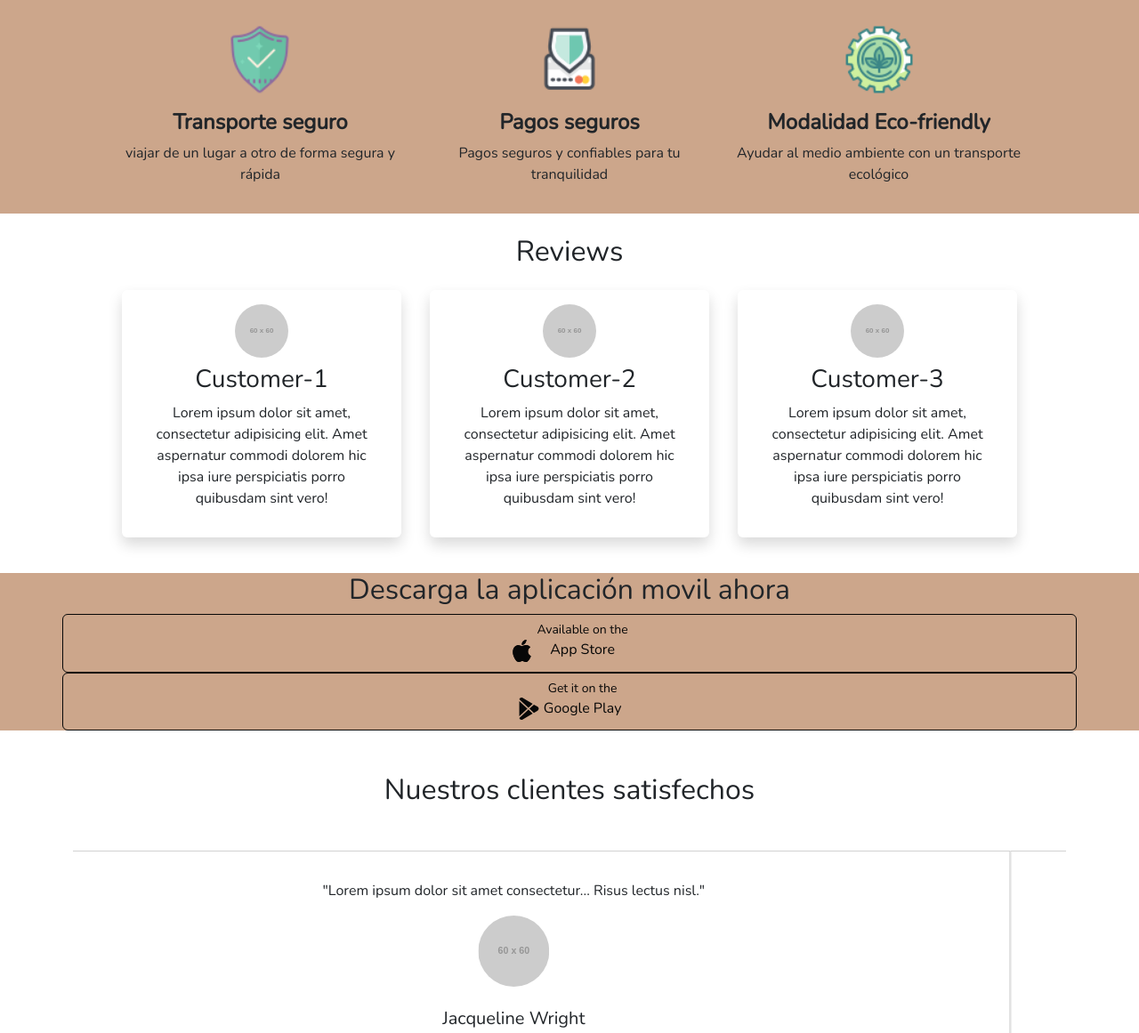
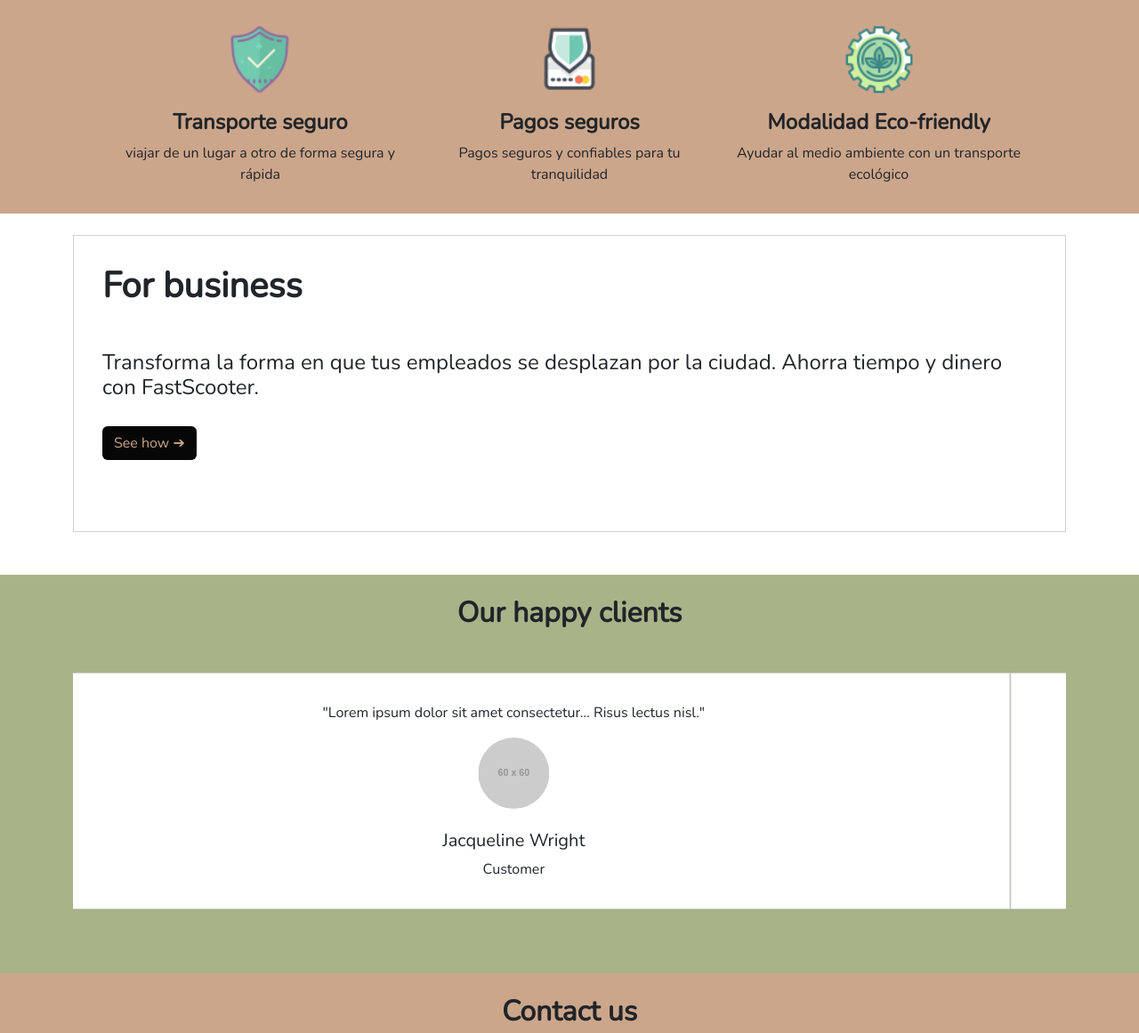
Before and after one commit to Apps-Web-SI730/goSteel-LandingPage, a website: page src/index.html in a window 1280 px wide. Shown: the part 772-1933 px from the top of the page at 89% size. Drawn offline with nearby package versions, Linux system fonts and the light colour scheme; placeholder pictures from the web are drawn by us.

Commit message:
fix: edit reviews (body)

```diff
--- a/src/index.html
+++ b/src/index.html
@@ -72,7 +72,8 @@
 
                                 <br><br>
                                 <a class="btn bg-dark text-light" href="#"> Sing up now! </a>
-                                <a class="btn btn-outline-primary mx-3" href="#"> Download the app </a>
+
+                                <a class="btn btn-outline-primary m-auto" href="#"> Download the app </a>
                             </h4>
                         </div>
 
@@ -133,109 +134,30 @@
         </div>
     </section>
 
-    <section id="reviews">
-        <div class="p-4">
-            <h2 class="text-center">Reviews</h2>
+    <br>
 
-            <div class="row justify-content-center">
-                <div class="col-md-3 col-sm-5 shadow rounded p-3 m-3">
-                    <div class="container">
-                        <img class="rounded-circle img mx-auto d-block" src="https://placehold.co/60" alt="customer" width="60" height="60"/>
-
-                        <h3 class="text-center my-2">Customer-1</h3>
-
-                        <p class="text-center">
-                            Lorem ipsum dolor sit amet, consectetur adipisicing elit. Amet aspernatur commodi dolorem hic ipsa iure perspiciatis porro quibusdam sint vero!
-                        </p>
-                    </div>
-                </div>
-
-                <div class="col-md-3 col-sm-5 shadow rounded p-3 m-3">
-                    <div class="container">
-                        <img class="rounded-circle img mx-auto d-block" src="https://placehold.co/60" alt="customer" width="60" height="60"/>
-
-                        <h3 class="text-center my-2">Customer-2</h3>
-
-                        <p class="text-center">
-                            Lorem ipsum dolor sit amet, consectetur adipisicing elit. Amet aspernatur commodi dolorem hic ipsa iure perspiciatis porro quibusdam sint vero!
-                        </p>
-                    </div>
-                </div>
-
-                <div class="col-md-3 col-sm-5 shadow rounded p-3 m-3">
-                    <div class="container">
-                        <img class="rounded-circle img mx-auto d-block" src="https://placehold.co/60" alt="customer" width="60" height="60"/>
-
-                        <h3 class="text-center my-2">Customer-3</h3>
-
-                        <p class="text-center">
-                            Lorem ipsum dolor sit amet, consectetur adipisicing elit. Amet aspernatur commodi dolorem hic ipsa iure perspiciatis porro quibusdam sint vero!
-                        </p>
+    <section id="clients" class="mb-5">
+        <div class="container">
+            <div class="card-group">
+                <div class="card">
+                    <div class="card-body">
+                        <h1 class="card-title text-left " > <strong> For business </strong> <br></h1>
+                        <div class="card-text my-5">
+                            <h4>
+                                Transforma la forma en que tus empleados se desplazan por la ciudad. Ahorra tiempo y dinero con FastScooter.
+                                <br><br>
+                                <a class="btn bg-dark text-light" href="#"> See how ➔</a>
+                            </h4>
+                        </div>
                     </div>
                 </div>
             </div>
         </div>
     </section>
 
-    <section id="download" class="mb-5 bg-light">
-        <h2 class="text-center">Descarga la aplicación movil ahora</h2>
-
-        <div class="container">
-            <div class="row">
-                <button class="btn btn-outline-dark btn-icon-text">
-                    <i class="">
-                        <svg
-                                xmlns="http://www.w3.org/2000/svg"
-                                width="25"
-                                height="35"
-                                fill="currentColor"
-                                class="bi bi-apple"
-                                viewBox="0 0 16 16"
-                        >
-                            <path
-                                    d="M11.182.008C11.148-.03 9.923.023 8.857 1.18c-1.066 1.156-.902 2.482-.878 2.516.024.034 1.52.087 2.475-1.258.955-1.345.762-2.391.728-2.43Zm3.314 11.733c-.048-.096-2.325-1.234-2.113-3.422.212-2.189 1.675-2.789 1.698-2.854.023-.065-.597-.79-1.254-1.157a3.692 3.692 0 0 0-1.563-.434c-.108-.003-.483-.095-1.254.116-.508.139-1.653.589-1.968.607-.316.018-1.256-.522-2.267-.665-.647-.125-1.333.131-1.824.328-.49.196-1.422.754-2.074 2.237-.652 1.482-.311 3.83-.067 4.56.244.729.625 1.924 1.273 2.796.576.984 1.34 1.667 1.659 1.899.319.232 1.219.386 1.843.067.502-.308 1.408-.485 1.766-.472.357.013 1.061.154 1.782.539.571.197 1.111.115 1.652-.105.541-.221 1.324-1.059 2.238-2.758.347-.79.505-1.217.473-1.282Z"
-                            />
-                            <path
-                                    d="M11.182.008C11.148-.03 9.923.023 8.857 1.18c-1.066 1.156-.902 2.482-.878 2.516.024.034 1.52.087 2.475-1.258.955-1.345.762-2.391.728-2.43Zm3.314 11.733c-.048-.096-2.325-1.234-2.113-3.422.212-2.189 1.675-2.789 1.698-2.854.023-.065-.597-.79-1.254-1.157a3.692 3.692 0 0 0-1.563-.434c-.108-.003-.483-.095-1.254.116-.508.139-1.653.589-1.968.607-.316.018-1.256-.522-2.267-.665-.647-.125-1.333.131-1.824.328-.49.196-1.422.754-2.074 2.237-.652 1.482-.311 3.83-.067 4.56.244.729.625 1.924 1.273 2.796.576.984 1.34 1.667 1.659 1.899.319.232 1.219.386 1.843.067.502-.308 1.408-.485 1.766-.472.357.013 1.061.154 1.782.539.571.197 1.111.115 1.652-.105.541-.221 1.324-1.059 2.238-2.758.347-.79.505-1.217.473-1.282Z"
-                            />
-                        </svg>
-                    </i>
-
-                    <span class="text-center d-inline-block text-right">
-                                    <small class="font-weight-light d-block">Available on the</small>
-                                    App Store
-                            </span>
-                </button>
-
-                <button class="col btn btn-outline-dark btn-icon-text">
-                    <i class=""
-                    >
-                        <svg
-                                xmlns="http://www.w3.org/2000/svg"
-                                width="25"
-                                height="35"
-                                fill="currentColor"
-                                class="bi bi-google-play"
-                                viewBox="0 0 16 16"
-                        >
-                            <path
-                                    d="M14.222 9.374c1.037-.61 1.037-2.137 0-2.748L11.528 5.04 8.32 8l3.207 2.96 2.694-1.586Zm-3.595 2.116L7.583 8.68 1.03 14.73c.201 1.029 1.36 1.61 2.303 1.055l7.294-4.295ZM1 13.396V2.603L6.846 8 1 13.396ZM1.03 1.27l6.553 6.05 3.044-2.81L3.333.215C2.39-.341 1.231.24 1.03 1.27Z"
-                            />
-                        </svg
-                        >
-                    </i>
-
-                    <span class="d-inline-block text-left">
-                                <small class="font-weight-light d-block">Get it on the</small>
-                                Google Play
-                        </span>
-                </button>
-            </div>
-        </div>
-    </section>
-
-    <section id="clients" class="mb-5">
-        <h2 class="text-center">Nuestros clientes satisfechos</h2>
+    <section id="clients" class="mb-5 bg-secondary">
+        <br>
+        <h2 class="text-center"><strong> Our happy clients</strong></h2>
 
         <div class="container my-5">
             <div id="testimonialCarousel" class="carousel slide" data-bs-ride="carousel">
@@ -274,10 +196,13 @@
                 </button>
             </div>
         </div>
+        <br
     </section>
 
+
     <section id="contact" class="bg-light">
-        <h2 class="text-center">Contactanos</h2>
+        <br>
+        <h2 class="text-center"><strong> Contact us</strong></h2>
 
         <div class="container py-5">
             <div class="row">
@@ -327,12 +252,74 @@
         </div>
     </section>
 
+    <section id="download" class="mb-5 bg-secondary">
+        <br><br>
+        <h2 class="text-center"><strong> Download FastScooter app now!</strong></h2>
+        <br><br>
+        <div class="container">
+            <div class="row">
+            <div class="col-md-6 text-center" >
+                <div class="d-flex justify-content-center">
+                <button class="btn btn-outline-dark btn-icon-text d-flex align-items-center  mb-3">
+                    <i class="bi bi-apple">
+                        <svg
+                                xmlns="http://www.w3.org/2000/svg"
+                                width="25"
+                                height="35"
+                                fill="currentColor"
+                                class="bi bi-apple"
+                                viewBox="0 0 16 16"
+                        >
+                            <path
+                                    d="M11.182.008C11.148-.03 9.923.023 8.857 1.18c-1.066 1.156-.902 2.482-.878 2.516.024.034 1.52.087 2.475-1.258.955-1.345.762-2.391.728-2.43Zm3.314 11.733c-.048-.096-2.325-1.234-2.113-3.422.212-2.189 1.675-2.789 1.698-2.854.023-.065-.597-.79-1.254-1.157a3.692 3.692 0 0 0-1.563-.434c-.108-.003-.483-.095-1.254.116-.508.139-1.653.589-1.968.607-.316.018-1.256-.522-2.267-.665-.647-.125-1.333.131-1.824.328-.49.196-1.422.754-2.074 2.237-.652 1.482-.311 3.83-.067 4.56.244.729.625 1.924 1.273 2.796.576.984 1.34 1.667 1.659 1.899.319.232 1.219.386 1.843.067.502-.308 1.408-.485 1.766-.472.357.013 1.061.154 1.782.539.571.197 1.111.115 1.652-.105.541-.221 1.324-1.059 2.238-2.758.347-.79.505-1.217.473-1.282Z"
+                            />
+                            <path
+                                    d="M11.182.008C11.148-.03 9.923.023 8.857 1.18c-1.066 1.156-.902 2.482-.878 2.516.024.034 1.52.087 2.475-1.258.955-1.345.762-2.391.728-2.43Zm3.314 11.733c-.048-.096-2.325-1.234-2.113-3.422.212-2.189 1.675-2.789 1.698-2.854.023-.065-.597-.79-1.254-1.157a3.692 3.692 0 0 0-1.563-.434c-.108-.003-.483-.095-1.254.116-.508.139-1.653.589-1.968.607-.316.018-1.256-.522-2.267-.665-.647-.125-1.333.131-1.824.328-.49.196-1.422.754-2.074 2.237-.652 1.482-.311 3.83-.067 4.56.244.729.625 1.924 1.273 2.796.576.984 1.34 1.667 1.659 1.899.319.232 1.219.386 1.843.067.502-.308 1.408-.485 1.766-.472.357.013 1.061.154 1.782.539.571.197 1.111.115 1.652-.105.541-.221 1.324-1.059 2.238-2.758.347-.79.505-1.217.473-1.282Z"
+                            />
+                        </svg>
+                    </i>
+
+                    <span class="ml-2">
+                                    <small class="font-weight-light d-block ">Available on the</small>
+                                    App Store
+                            </span>
+                </button>
+                </div>
+                <div class="col-md-6 text-center">
+                    <div class="d-flex justify-content-center">
+                <button class="btn btn-outline-dark btn-icon-text d-flex align-items-center justify-content-center mb-3">
+                    <i class="bi bi-google-play">
+                    <svg
+                                xmlns="http://www.w3.org/2000/svg"
+                                width="25"
+                                height="35"
+                                fill="currentColor"
+                                class="bi bi-google-play"
+                                viewBox="0 0 16 16"
+                        >
+                            <path
+                                    d="M14.222 9.374c1.037-.61 1.037-2.137 0-2.748L11.528 5.04 8.32 8l3.207 2.96 2.694-1.586Zm-3.595 2.116L7.583 8.68 1.03 14.73c.201 1.029 1.36 1.61 2.303 1.055l7.294-4.295ZM1 13.396V2.603L6.846 8 1 13.396ZM1.03 1.27l6.553 6.05 3.044-2.81L3.333.215C2.39-.341 1.231.24 1.03 1.27Z"
+                            />
+                        </svg>
+                    </i>
+                        <span class="ml-2">
+                                <small class="font-weight-light d-block text-center">Get it on the</small>
+                                Google Play
+                        </span>
+
+                </button>
+                <br><br>
+                </div>
+            </div>
+            </div>
+        </div>
+    </section>
+
     <div class="container">
         <footer class="d-flex flex-wrap justify-content-between align-items-center py-3 my-4 border-top">
             <div class="col d-flex align-items-center">
-                <img src="https://placehold.co/20" class="me-1" alt="logo" height="20"/>
 
-                <span class="text-muted">&copy; 2024 Go Steel</span>
+                <span class="text-muted">&copy; 2024 FastScooter, C.O. Go Steel</span>
             </div>
 
             <ul class="nav col justify-content-end list-unstyled d-flex">
@@ -350,8 +337,7 @@
                             <path
                                     d="M5.026 15c6.038 0 9.341-5.003 9.341-9.334 0-.14 0-.282-.006-.422A6.685 6.685 0 0 0 16 3.542a6.658 6.658 0 0 1-1.889.518 3.301 3.301 0 0 0 1.447-1.817 6.533 6.533 0 0 1-2.087.793A3.286 3.286 0 0 0 7.875 6.03a9.325 9.325 0 0 1-6.767-3.429 3.289 3.289 0 0 0 1.018 4.382A3.323 3.323 0 0 1 .64 6.575v.045a3.288 3.288 0 0 0 2.632 3.218 3.203 3.203 0 0 1-.865.115 3.23 3.23 0 0 1-.614-.057 3.283 3.283 0 0 0 3.067 2.277A6.588 6.588 0 0 1 .78 13.58a6.32 6.32 0 0 1-.78-.045A9.344 9.344 0 0 0 5.026 15z"
                             />
-                        </svg
-                        >
+                        </svg>
                     </a>
                 </li>
 
@@ -374,8 +360,7 @@
                 </li>
 
                 <li class="mx-3">
-                    <a class="text-muted" href="#"
-                    >
+                    <a class="text-muted" href="#">
                         <svg
                                 xmlns="http://www.w3.org/2000/svg"
                                 width="16"
@@ -387,8 +372,7 @@
                             <path
                                     d="M16 8.049c0-4.446-3.582-8.05-8-8.05C3.58 0-.002 3.603-.002 8.05c0 4.017 2.926 7.347 6.75 7.951v-5.625h-2.03V8.05H6.75V6.275c0-2.017 1.195-3.131 3.022-3.131.876 0 1.791.157 1.791.157v1.98h-1.009c-.993 0-1.303.621-1.303 1.258v1.51h2.218l-.354 2.326H9.25V16c3.824-.604 6.75-3.934 6.75-7.951z"
                             />
-                        </svg
-                        >
+                        </svg>
                     </a>
                 </li>
             </ul>
```
